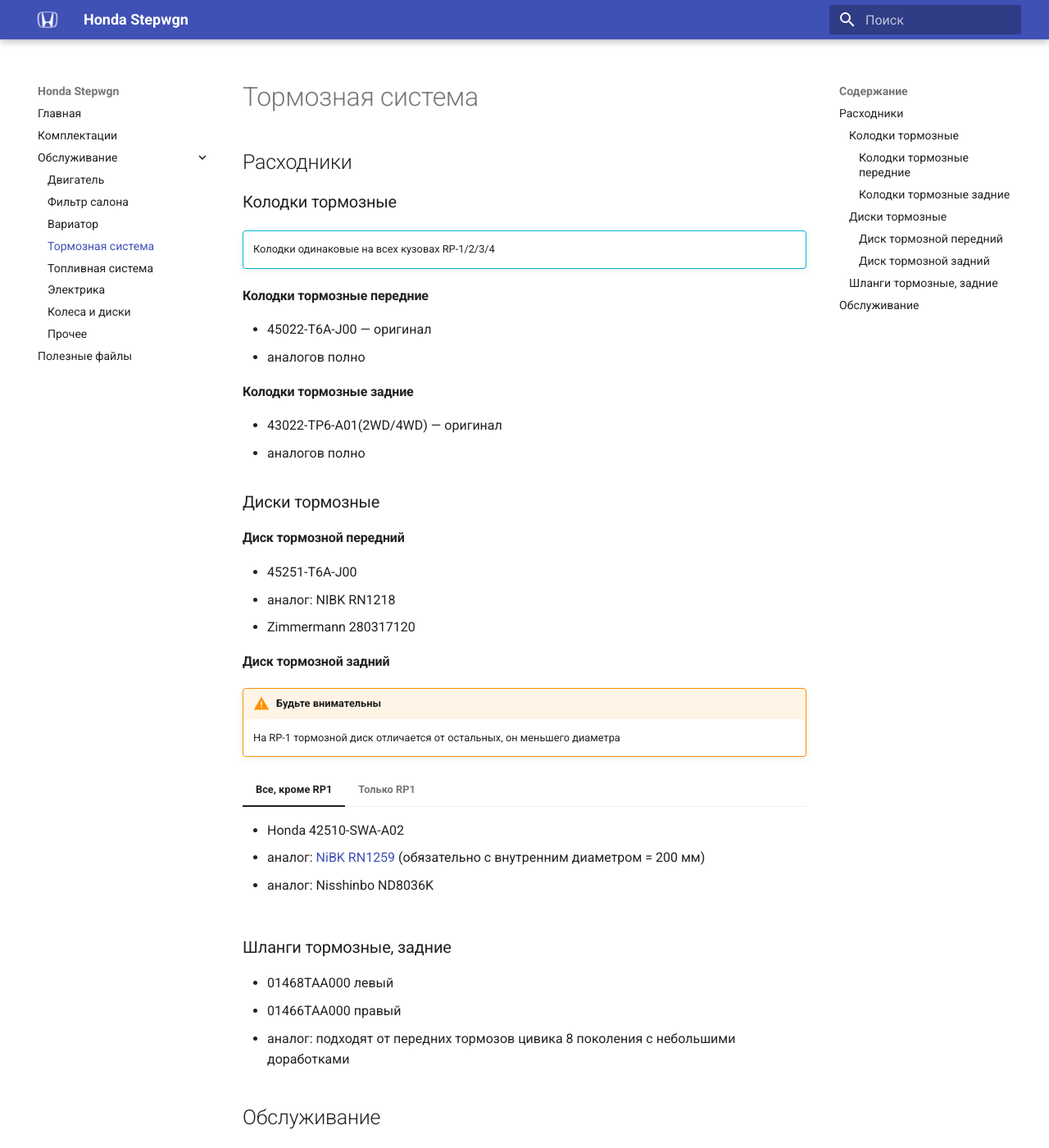
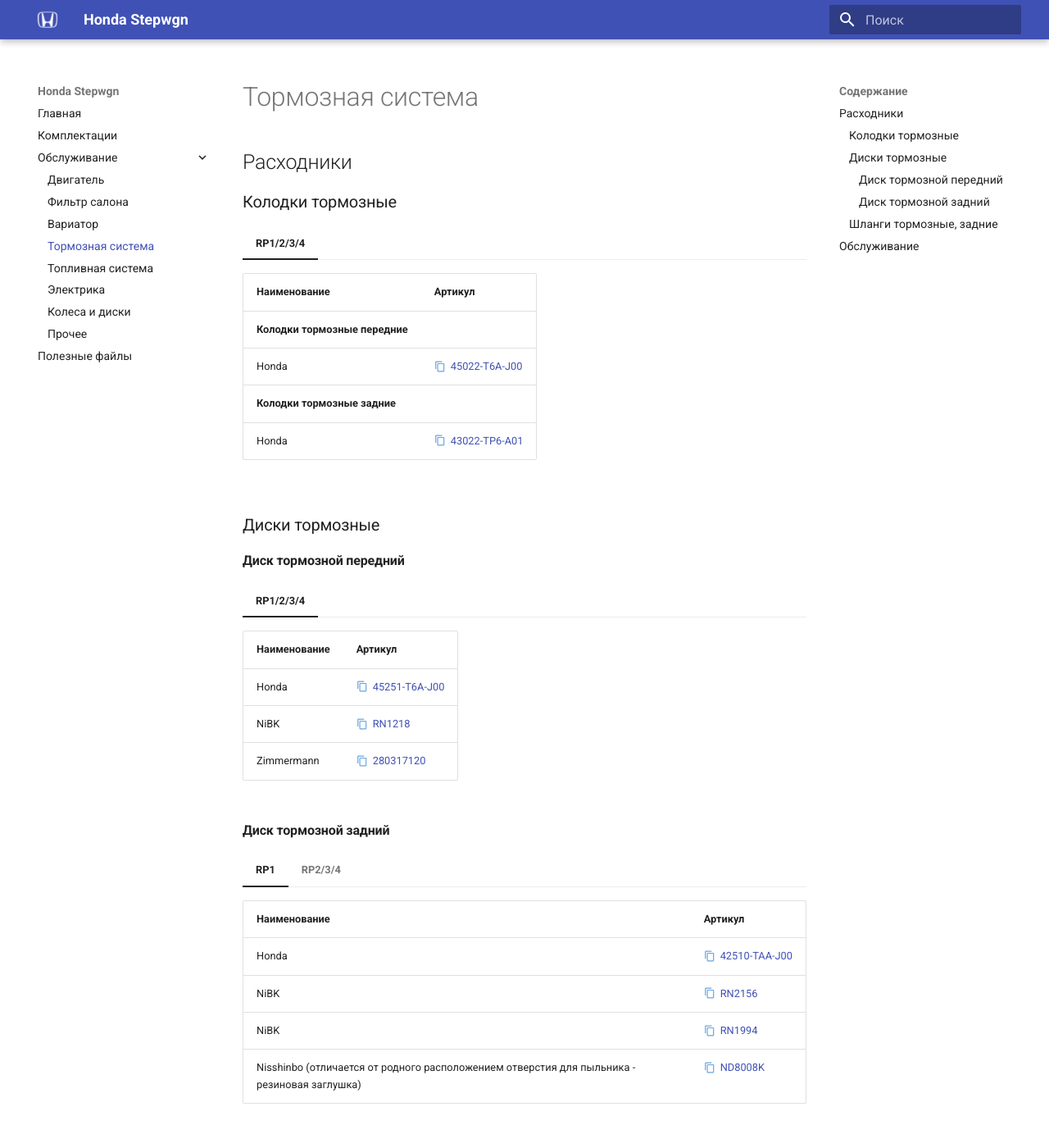
Before and after one commit to stepwgn/stepwgn.github.io, an MkDocs documentation site: the page built from docs/service/brake-system.md, in a window 1280 px wide and 1400 px high. Shown: the whole window at 82% size. Built offline with MkDocs 1.6.1 and Material for MkDocs 9.7.7, drawn with Linux system fonts in a browser that asks for light colours; some of the changed text lies outside the part shown.

Commit message:
Улучшено отображение и исправлена информация по расходникам
Signed-off-by: Zakhar Petrov <46595458+zakhar-petrov@users.noreply.github.com>

```diff
--- a/docs/service/brake-system.md
+++ b/docs/service/brake-system.md
@@ -2,54 +2,57 @@
 
 ### Колодки тормозные
 
-!!! info ""
-
-    Колодки одинаковые на всех кузовах RP-1/2/3/4
-
-#### Колодки тормозные передние
-
-- 45022-T6A-J00 — оригинал
-- аналогов полно
-
-#### Колодки тормозные задние
-
-- 43022-TP6-A01(2WD/4WD) — оригинал
-- аналогов полно
+=== "RP1/2/3/4"
+    | Наименование                   | Артикул                                              |
+    |--------------------------------|------------------------------------------------------|
+    | **Колодки тормозные передние** |                                                      |
+    | Honda                          | [45022-T6A-J00](#"Honda 45022-T6A-J00"){ .copyable } |
+    | **Колодки тормозные задние**   |                                                      |
+    | Honda                          | [43022-TP6-A01](#"Honda 43022-TP6-A01"){ .copyable } |
 
 ### Диски тормозные
 
 #### Диск тормозной передний
 
-- 45251-T6A-J00
-- аналог: NIBK RN1218
-- Zimmermann 280317120
+=== "RP1/2/3/4"
+
+    | Наименование | Артикул                                              |
+    |--------------|------------------------------------------------------|
+    | Honda        | [45251-T6A-J00](#"Honda 45251-T6A-J00"){ .copyable } |
+    | NiBK         | [RN1218](#"NiBK RN1218"){ .copyable }                |
+    | Zimmermann   | [280317120](#"Zimmermann 280317120"){ .copyable }    |
 
 #### Диск тормозной задний
 
-!!! warning "Будьте внимательны"
+=== "RP1"
 
-    На RP-1 тормозной диск отличается от остальных, он меньшего диаметра
+    | Наименование                                                                                | Артикул                                              |
+    |---------------------------------------------------------------------------------------------|------------------------------------------------------|
+    | Honda                                                                                       | [42510-TAA-J00](#"Honda 42510-TAA-J00"){ .copyable } |
+    | NiBK                                                                                        | [RN2156](#"NiBK RN2156"){ .copyable }                |
+    | NiBK                                                                                        | [RN1994](#"NiBK RN1994"){ .copyable }                |
+    | Nisshinbo (отличается от родного расположением отверстия для пыльника - резиновая заглушка) | [ND8008K](#"Nisshinbo ND8008K"){ .copyable }         |
 
-=== "Все, кроме RP1"
+=== "RP2/3/4"
 
-    - Honda 42510-SWA-A02
-    - аналог: [NiBK RN1259](http://www.nibk.jp/catalogue/cars/brake/113625/RN1259) (обязательно с внутренним диаметром = 200
-      мм)
-    - аналог: Nisshinbo ND8036K
+    | Наименование                                       | Артикул                                              |
+    |----------------------------------------------------|------------------------------------------------------|
+    | Honda                                              | [42510-SWA-A02](#"Honda 42510-SWA-A02"){ .copyable } |
+    | NiBK (обязательно с внутренним диаметром = 200 мм) | [RN1259](#"NiBK RN1259"){ .copyable }                |
+    | Nisshinbo                                          | [ND8036K](#"Nisshinbo ND8036K"){ .copyable }         |
 
-=== "Только RP1"
-
-    - Honda 42510-TAA-J00
-    - NIBK RN2156
-    - RN1994
-    - ND8008K - отличается от родного расположением отверстия для пыльника (заглушка резиновая, как там она правильно
-      называется)
 
 ### Шланги тормозные, задние
 
-- 01468TAA000 левый
-- 01466TAA000 правый
-- аналог: подходят от передних тормозов цивика 8 поколения с небольшими доработками
+=== "RP1/2/3/4"
+
+| Наименование       | Артикул                                           |
+|--------------------|---------------------------------------------------|
+| Honda шланг левый  | [01468TAA000](#"Honda 01468TAA000"){ .copyable }  |
+| Honda шланг правый | [01466TAA000](#"Honda 01466TAA000"){ .copyable }  |
+
+!!! info ""
+    В качестве аналога подходят от передних тормозов цивика 8 поколения с небольшими доработками
 
 ## Обслуживание
 
```
Also changed, not shown: docs/service/electricity.md (+10 -5 lines).
